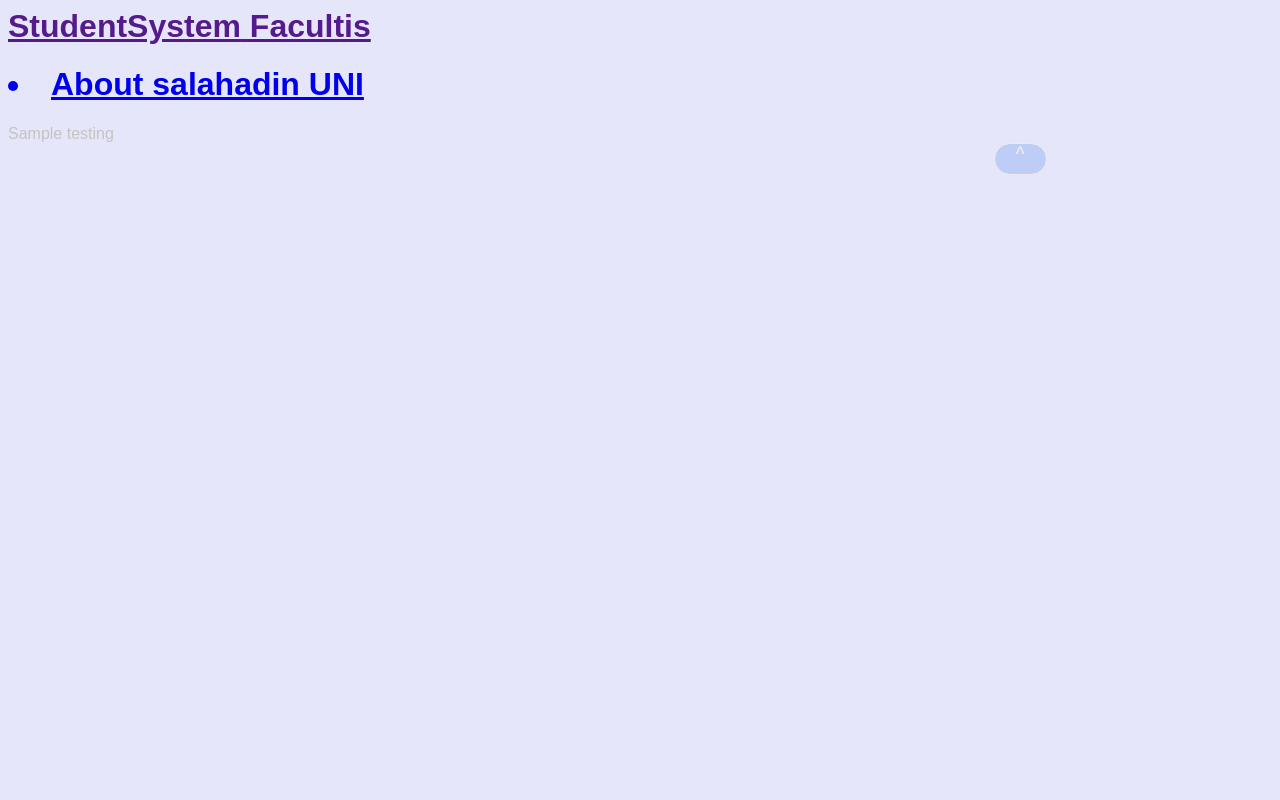
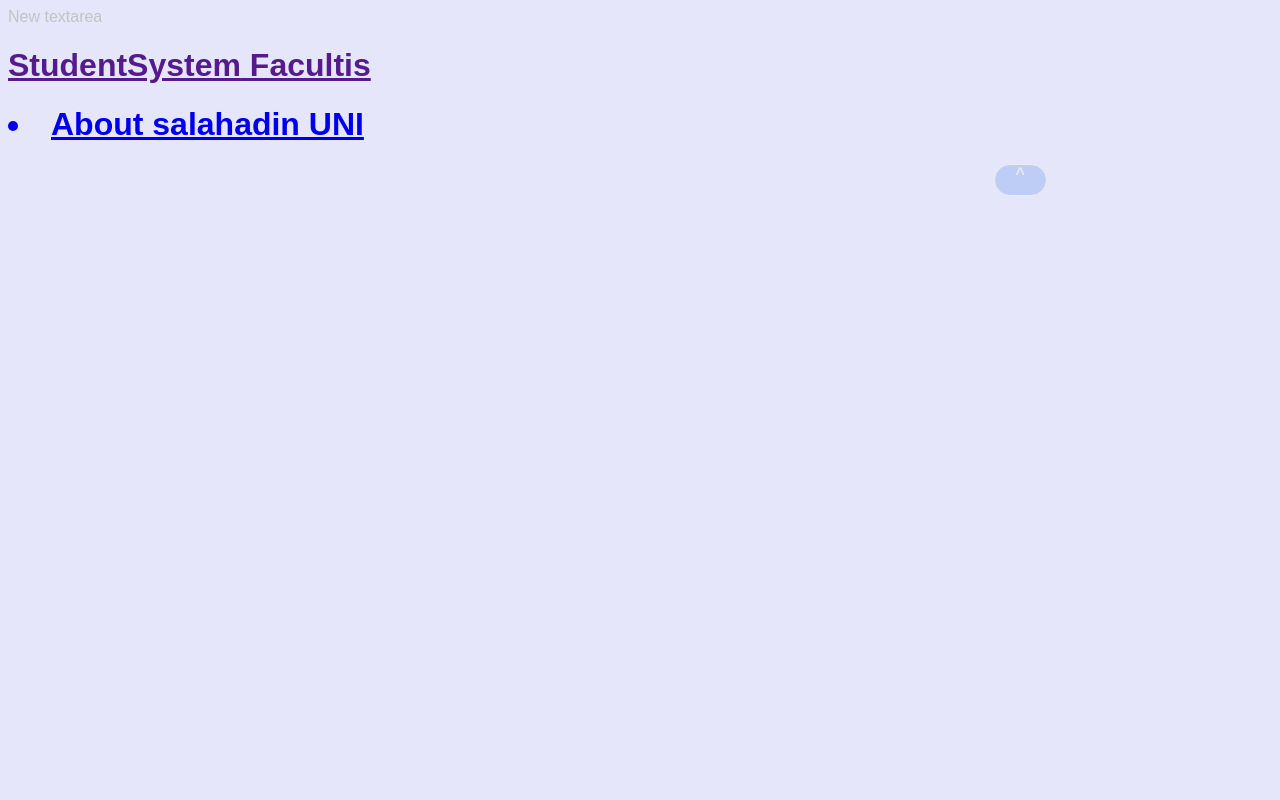
Before and after one commit to Malak202020/studentSystem, a PHP site: page /studentsystem/ in a window 1280 px wide. Run offline with PHP 8.4, Linux system fonts and the light colour scheme; data that the repository does not hold is empty; some libraries are stand-ins or nearby versions.

Commit message:
I changed inded
did some updates

```diff
--- a/index.php
+++ b/index.php
@@ -5,8 +5,12 @@ include('./mydb.php');
 $Error = "";
 ?>
 
-<html>
-<body>
+
+
+
+New textarea
+
+
 
 
 
@@ -25,10 +29,6 @@ $Error = "";
   		</div>
   	</div>
   </header>
-
-Sample
-
-testing
 
 
        <link rel="stylesheet" href="Style.css">
```
